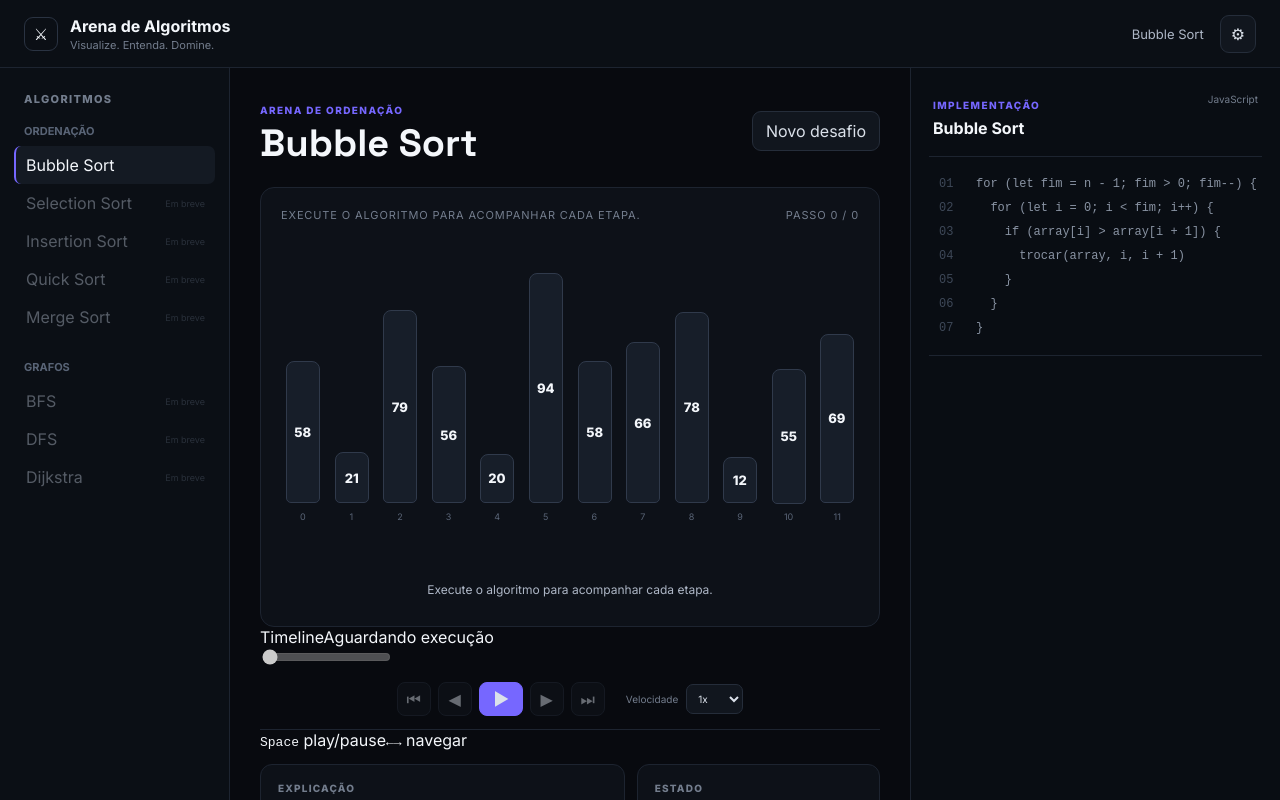
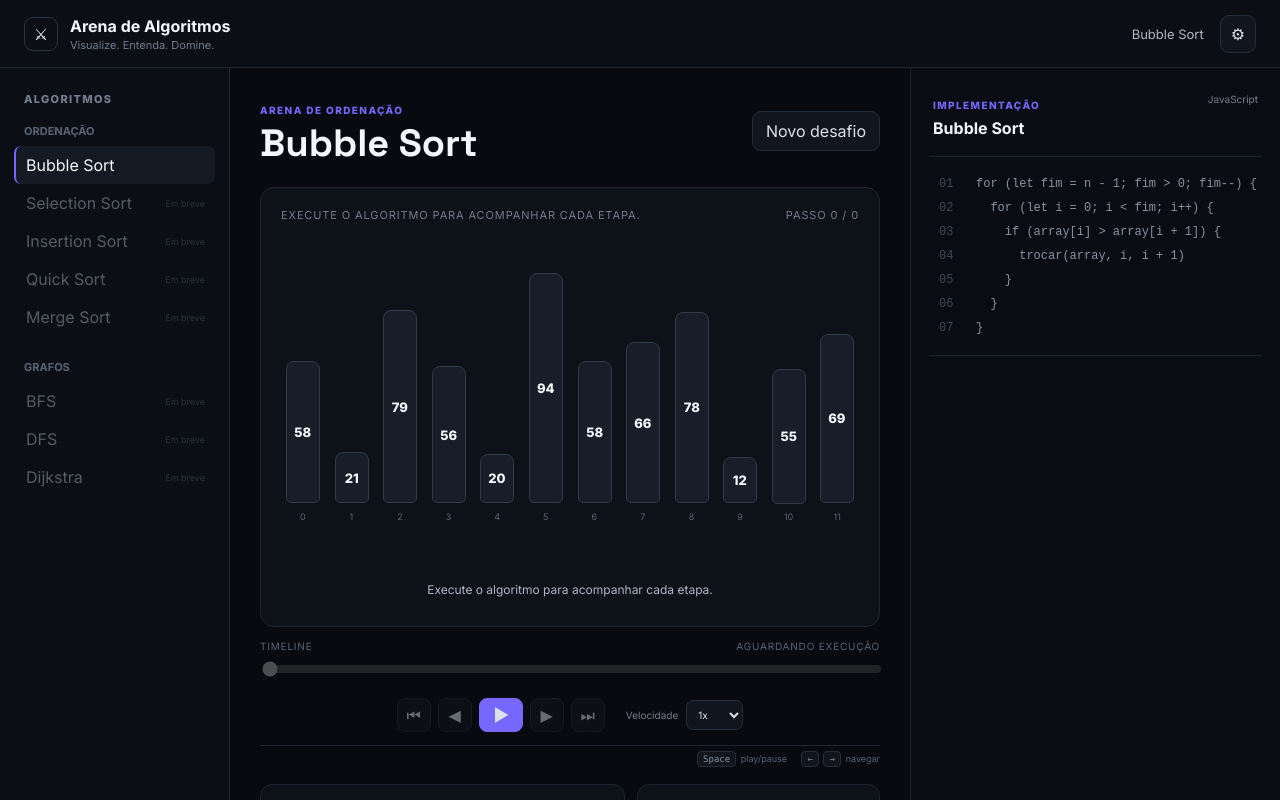
Before and after one commit to ArthurNunesDev/arena-algoritmos, a React (Vite) app in the folder frontend/: page / in a window 1280 px wide. Shown: the top 800 px of the page. Built offline with nearby package versions, Linux system fonts and the light colour scheme.

Commit message:
feat: add timeline and swap animations

```diff
--- a/frontend/src/styles.css
+++ b/frontend/src/styles.css
@@ -43,6 +43,17 @@ h1 { margin:5px 0 0; font:700 clamp(25px,3vw,38px)/1.1 'Space Grotesk',sans-seri
 .array-item.compare { transform:translateY(-13px) scale(1.04); border-color:#8d7cff; box-shadow:0 0 25px rgba(118,103,255,.3); filter:brightness(1.25); }
 .array-item.done { border-color:#4b9b70; }
 .operation-message { min-height:32px; display:grid; place-items:center; color:#aeb7c6; font-size:12px; }
+.array-item.swap-left { animation: swapLeft .52s ease; }
+.array-item.swap-right { animation: swapRight .52s ease; }
+@keyframes swapLeft { 0%,100% { transform:translateX(0) translateY(-13px) scale(1.04); } 50% { transform:translateX(28px) translateY(-20px) scale(1.07); } }
+@keyframes swapRight { 0%,100% { transform:translateX(0) translateY(-13px) scale(1.04); } 50% { transform:translateX(-28px) translateY(-20px) scale(1.07); } }
+
+.timeline { padding:13px 0 4px; }
+.timeline-meta { display:flex; justify-content:space-between; margin-bottom:7px; color:#596476; font-size:10px; text-transform:uppercase; letter-spacing:.08em; }
+.timeline input { width:100%; accent-color:#7667ff; cursor:pointer; }
+.timeline input:disabled { cursor:not-allowed; opacity:.35; }
+.shortcut-hint { display:flex; justify-content:flex-end; gap:12px; padding:5px 0 3px; color:#596476; font-size:9px; }
+kbd { display:inline-block; min-width:18px; margin:0 2px; padding:2px 5px; border:1px solid #252d3a; border-radius:4px; background:#11161e; color:#8993a3; font:9px 'SFMono-Regular',Consolas,monospace; text-align:center; }
 
 .playback { display:flex; align-items:center; justify-content:center; gap:7px; padding:13px 0; border-bottom:1px solid #1d2430; }
 .playback button { min-width:34px; height:34px; border:1px solid #252d3a; border-radius:8px; background:#11161e; color:#dbe1ea; cursor:pointer; }
```
